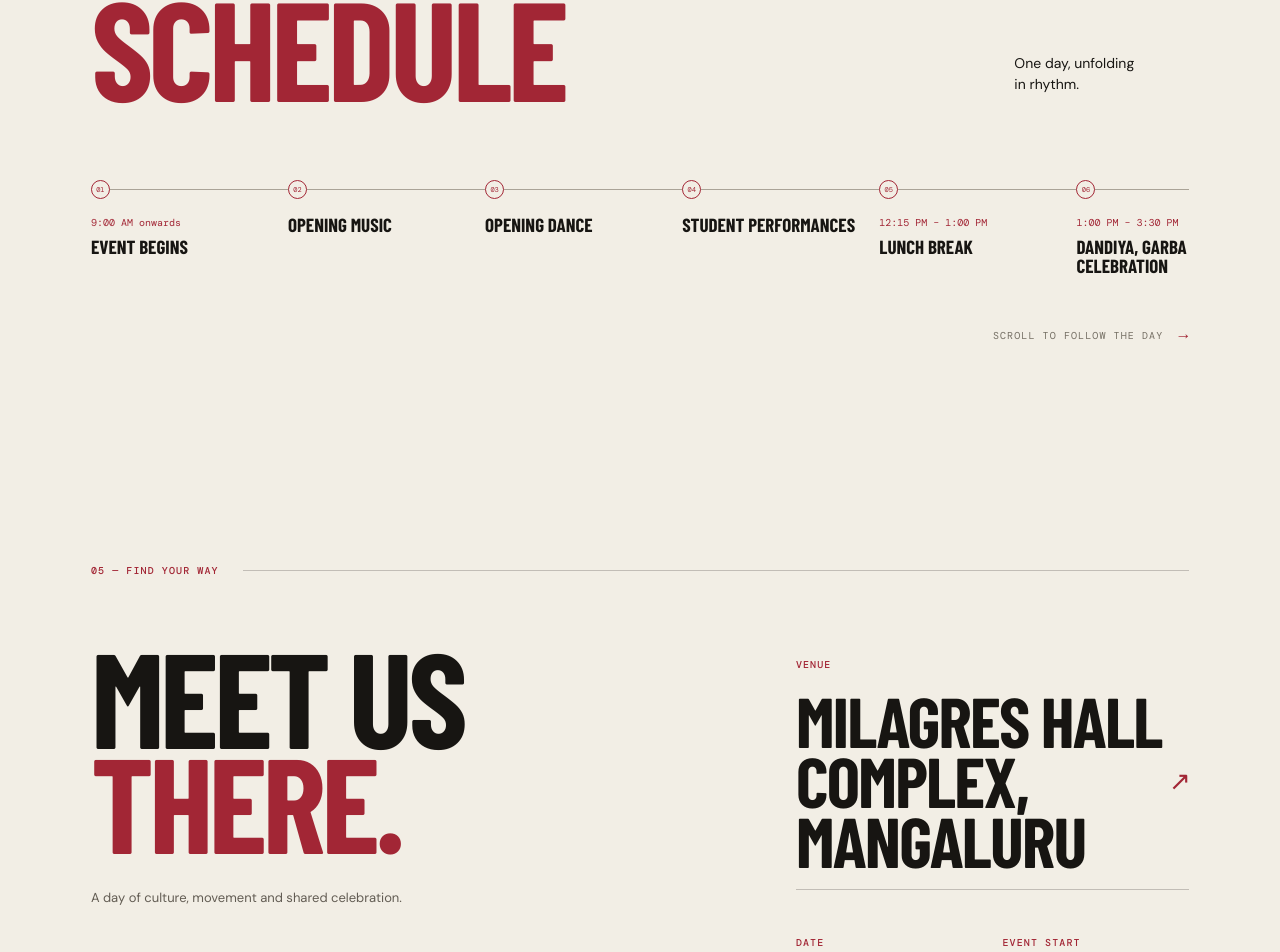
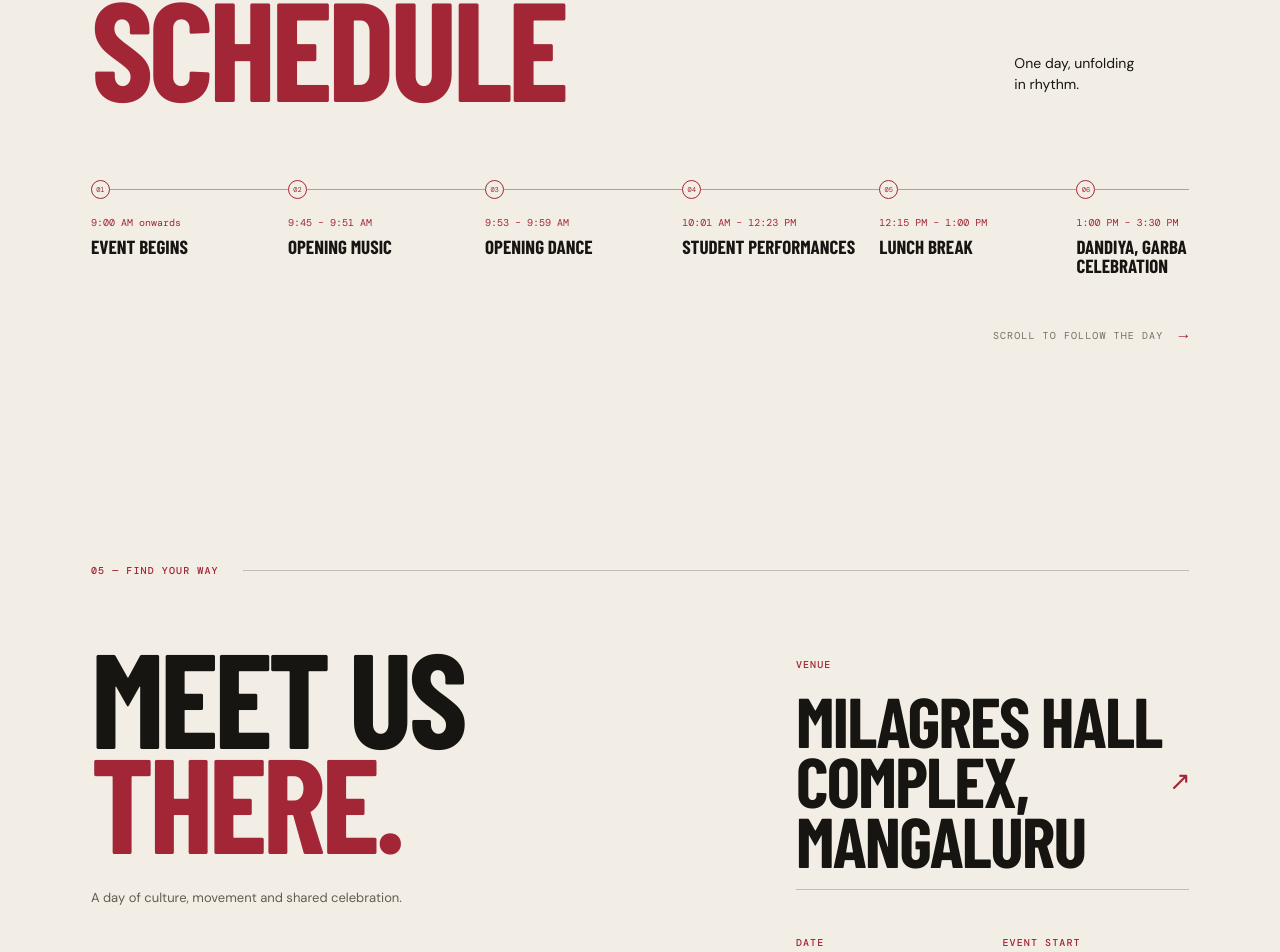
Before and after one commit to archanajalihal/naitranavaratriSOP, a React (Vite) app: page / in a window 1280 px wide. Shown: the part 3921-4873 px from the top of the page. Built offline with nearby package versions, Linux system fonts and the light colour scheme; a web font is replaced by a local one.

Commit message:
fix: add exact time intervals for all schedule timeline steps

```diff
--- a/src/App.tsx
+++ b/src/App.tsx
@@ -49,9 +49,9 @@ const performances: Performance[] = [
 
 const schedule: ScheduleStep[] = [
   { time: '9:00 AM onwards', label: 'Event begins', kind: 'start' },
-  { label: 'Opening music' },
-  { label: 'Opening dance' },
-  { label: 'Student performances' },
+  { time: '9:45 – 9:51 AM', label: 'Opening music' },
+  { time: '9:53 – 9:59 AM', label: 'Opening dance' },
+  { time: '10:01 AM – 12:23 PM', label: 'Student performances' },
   { time: '12:15 PM – 1:00 PM', label: 'Lunch break' },
   { time: '1:00 PM – 3:30 PM', label: 'Dandiya, Garba & DJ celebration' },
   { time: '3:30 PM', label: 'Programme ends', kind: 'end' },
```
Also changed, not shown: src/styles.css.
